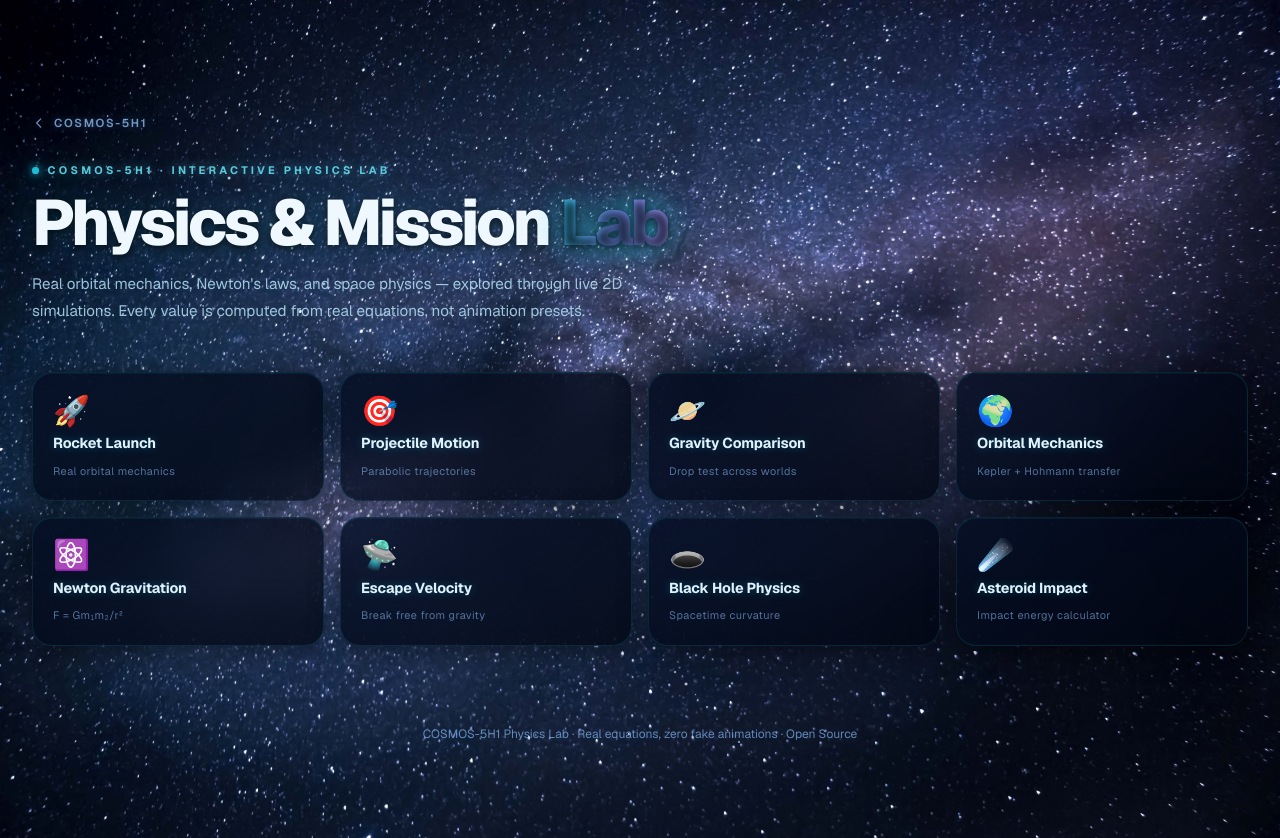
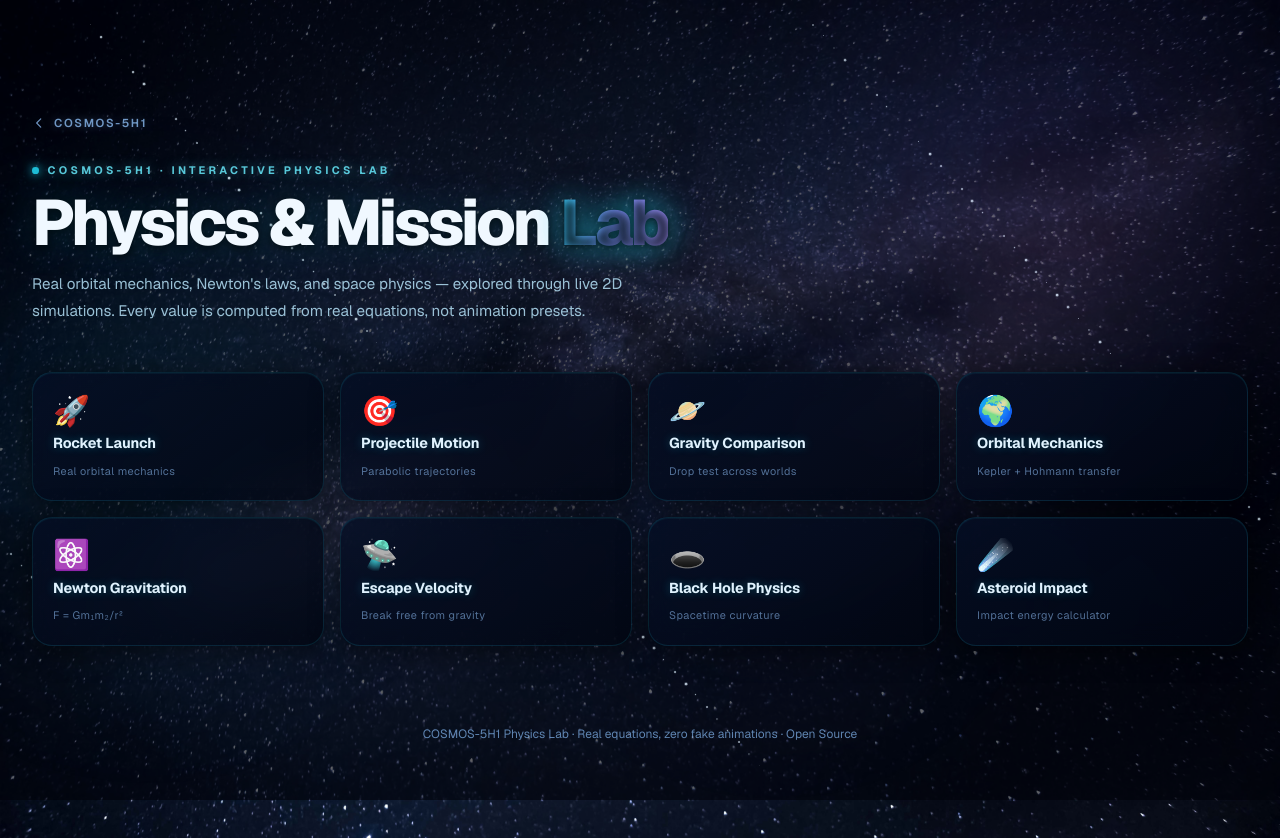
Before and after one commit to Ninjaboy249/COSMOS-5H1, a Next.js app: page /physics-lab in a window 1280 px wide. Built offline with nearby package versions, Linux system fonts and the light colour scheme.

Commit message:
fix: add dark overlay on non-home pages to ensure text legibility over milkyway background

```diff
--- a/app/globals.css
+++ b/app/globals.css
@@ -392,6 +392,14 @@ canvas {
   overflow-x: hidden;
   padding-top: 5rem;
 }
+.cc-shell::before {
+  content: "";
+  position: fixed;
+  inset: 0;
+  background: rgba(0, 2, 10, 0.62);
+  pointer-events: none;
+  z-index: 0;
+}
 
 /* Particle field — same technique as space-explorer */
 .cc-particles { position: fixed; inset: 0; pointer-events: none; z-index: 0; overflow: hidden; }
@@ -2225,6 +2233,14 @@ canvas {
   overflow-x: hidden;
   padding-top: 5rem;
 }
+.pl-shell::before {
+  content: "";
+  position: fixed;
+  inset: 0;
+  background: rgba(0, 2, 10, 0.62);
+  pointer-events: none;
+  z-index: 0;
+}
 
 /* ── Stars ───────────────────────────────────────────────────────────────── */
 .pl-stars {
--- a/app/mission-planner/page.tsx
+++ b/app/mission-planner/page.tsx
@@ -513,6 +513,9 @@ export default function MissionPlannerPage() {
       className="min-h-screen"
       style={{ background: "#00030a url('/images/milkyway-bg.jpg') center top / cover no-repeat fixed" }}
     >
+      {/* Dark overlay — darkens milkyway so all text stays legible */}
+      <div className="fixed inset-0 pointer-events-none" style={{ background: "rgba(0,2,10,0.62)" }} aria-hidden="true" />
+
       {/* Star particles */}
       <div className="fixed inset-0 pointer-events-none overflow-hidden" aria-hidden="true">
         {STARS.map((s) => (
--- a/app/morse-code/page.tsx
+++ b/app/morse-code/page.tsx
@@ -72,8 +72,8 @@ export default function MorseCodePage() {
         ))}
       </div>
 
-      {/* Dark overlay */}
-      <div className="fixed inset-0 pointer-events-none" style={{ background: "linear-gradient(to bottom, rgba(0,3,10,0.55), rgba(0,3,10,0.35), rgba(0,3,10,0.65))" }} />
+      {/* Dark overlay — darkens milkyway so all text stays legible */}
+      <div className="fixed inset-0 pointer-events-none" style={{ background: "rgba(0,2,10,0.62)" }} />
 
       <div className="relative max-w-6xl mx-auto px-5 md:px-8 pt-24 pb-20">
 
```
